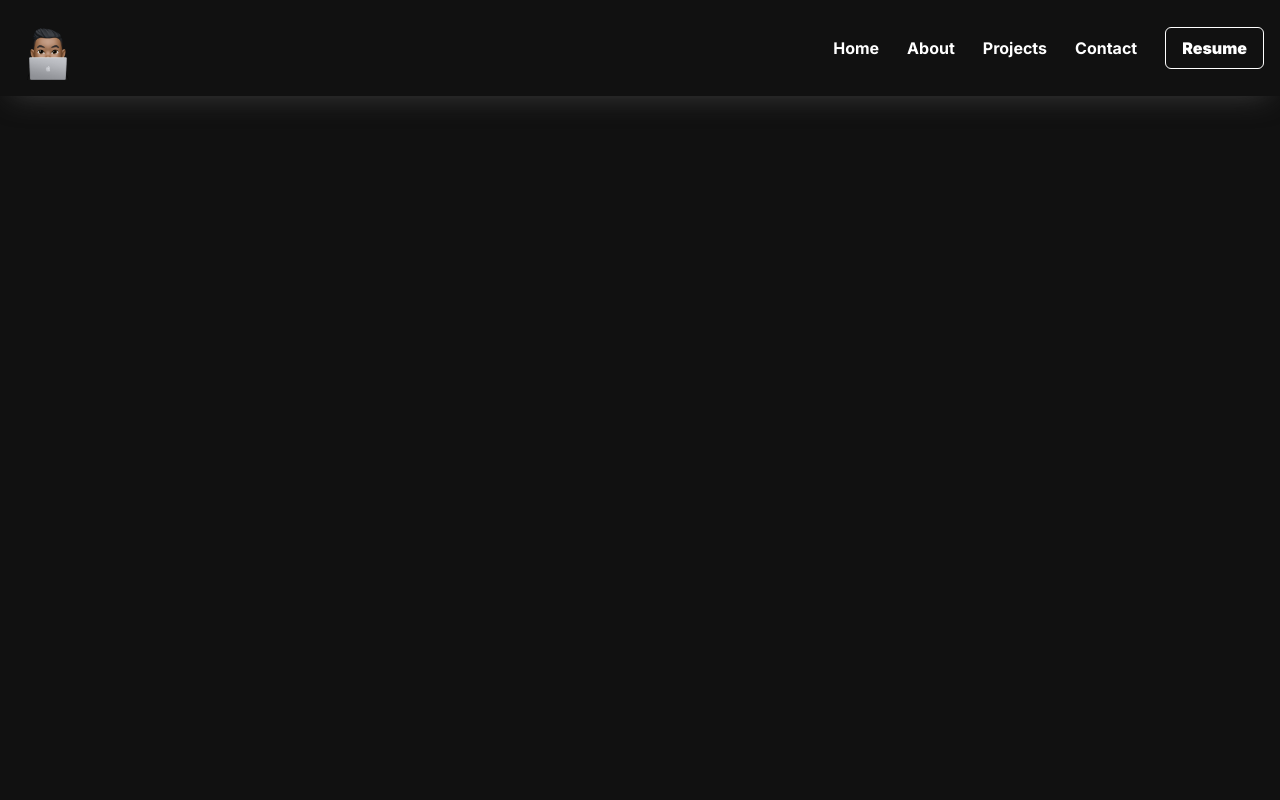
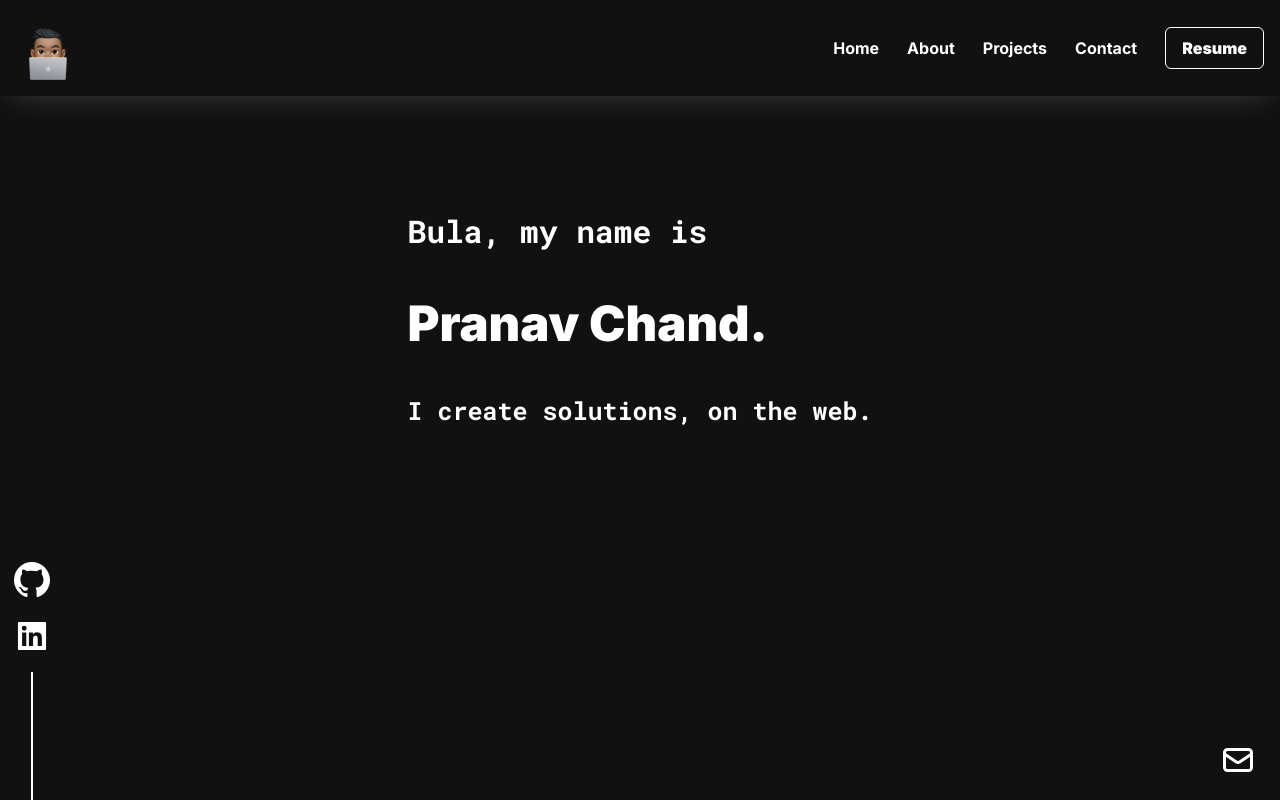
Before and after one commit to Pranav-XP/pranavtechportfolio, a Next.js app: page / in a window 1280 px wide. Built offline with nearby package versions, Linux system fonts and the light colour scheme.

Commit message:
page structure

```diff
--- /dev/null
+++ b/components/Banner.tsx
@@ -0,0 +1,36 @@
+import React from 'react'
+import {motion} from "framer-motion"
+
+const Banner = () => {
+  return (
+    <section id="home"
+    className='max-w-contentContainer mx-auto py-10
+    mdl:py-24 flex flex-col gap-4
+    lgl:gap-8 mdl:px-10 xl:px-4'>
+        <motion.h3
+        initial={{y:10,opacity:0}}
+        animate={{y:0,opacity:1}}
+        transition={{duration:0.5,delay:0.6}}
+        className='text-3xl font-bold'>
+            Bula, my name is
+        </motion.h3>
+        <motion.h1
+        initial={{y:10,opacity:0}}
+        animate={{y:0,opacity:1}}
+        transition={{duration:0.5,delay:0.7}}
+        className='font-titleFont font-black text-5xl'>
+            Pranav Chand.
+        </motion.h1>
+        <motion.span
+        initial={{y:10,opacity:0}}
+        animate={{y:0,opacity:1}}
+        transition={{duration:0.5,delay:0.8}}
+        className='font-black text-2xl'
+        >
+            I create solutions, on the web.
+        </motion.span>
+    </section>
+  )
+}
+
+export default Banner
--- /dev/null
+++ b/components/LeftSide.tsx
@@ -0,0 +1,40 @@
+import React from 'react'
+import{VscGithubInverted} from "react-icons/vsc"
+import {AiFillLinkedin} from "react-icons/ai"
+import {motion} from "framer-motion"
+
+const LeftSide = () => {
+  return (
+    <div className='w-full h-full flex flex-col items-center justify-end
+    gap-4 text-textLight'>
+        <div className='flex flex-col gap-4'>
+            <a className='w-10 h-10 text-xl bg-hoverColor
+            rounded-full inline-flex items-center justify-center cursor-pointer
+            hover:translate-x-2 transition-all duration-300'
+            href="https://github.com/Pranav-XP" target="_blank">
+                <motion.span
+                 initial={{x:-50,opacity:0}}
+                 animate={{x:0,opacity:1}}
+                 transition={{duration:0.1}}>
+                    <VscGithubInverted className="w-9 h-9"></VscGithubInverted>
+                </motion.span>
+            </a>
+
+            <a className='w-10 h-10 text-xl bg-hoverColor
+            rounded-full inline-flex items-center justify-center cursor-pointer
+            hover:translate-x-2 transition-all duration-300'
+            href="https://www.linkedin.com/in/pranav-chand-16777318b/" target="_blank">
+                <motion.span
+                initial={{x:-50,opacity:0}}
+                animate={{x:0,opacity:1}}
+                transition={{duration:0.2}}>
+                    <AiFillLinkedin className="w-9 h-9"></AiFillLinkedin>
+                </motion.span>
+            </a>
+        </div>
+        <div className='w-[2px] h-32 bg-textLight'></div>
+    </div>
+  )
+}
+
+export default LeftSide
--- a/components/Navbar.tsx
+++ b/components/Navbar.tsx
@@ -9,13 +9,13 @@ const Navbar = () => {
     <div className='w-full shadow-navbarShadow h-20 lg:h-[12vh] sticky top-0 z-50 bg-navbarColor px-4'>
         <div className='max-w-container h-full mx-auto py-1 font-titleFont flex items-center justify-between'>
             <motion.div initial={{opacity:0}} animate={{opacity:1}} transition={{duration:1}}>
-                <Image className="w-16" src={profileImg} alt="logo"/>
+                <a href="#"><Image className="w-16 hover:scale-110 duration-300" src={profileImg} alt="logo"/></a>
             </motion.div>
             <div className="hidden mdl:inline-flex items-center gap-7">
                 <ul className="flex gap-7">
                 <Link href="#home"
                 className="flex items-center -gap-1 font-bold text-textLight
-                hover:text-textBlue cursor-pointer duration-300 nav-link">
+                hover:-translate-y-1 cursor-pointer duration-300 nav-link">
                 <motion.li
                 initial={{y:-20,opacity:0}}
                 animate={{y:0,opacity:1}}
@@ -24,7 +24,7 @@ const Navbar = () => {
 
                 <Link href="#home"
                 className="flex items-center -gap-1 font-bold text-textLight
-                hover:text-textBlue cursor-pointer duration-300 nav-link">
+                hover:-translate-y-1 cursor-pointer duration-300 nav-link">
                 <motion.li
                 initial={{y:-20,opacity:0}}
                 animate={{y:0,opacity:1}}
@@ -33,7 +33,7 @@ const Navbar = () => {
 
                 <Link href="#home"
                 className="flex items-center -gap-1 font-bold text-textLight
-                hover:text-textBlue cursor-pointer duration-300 nav-link">
+                hover:-translate-y-1 cursor-pointer duration-300 nav-link">
                 <motion.li
                 initial={{y:-20,opacity:0}}
                 animate={{y:0,opacity:1}}
@@ -42,7 +42,7 @@ const Navbar = () => {
 
                 <Link href="#home"
                 className="flex items-center -gap-1 font-bold text-textLight
-                hover:text-textBlue cursor-pointer duration-300 nav-link">
+                hover:-translate-y-1 cursor-pointer duration-300 nav-link">
                 <motion.li
                 initial={{y:-20,opacity:0}}
                 animate={{y:0,opacity:1}}
--- /dev/null
+++ b/components/RightSide.tsx
@@ -0,0 +1,27 @@
+import React from 'react'
+import {motion} from 'framer-motion'
+import{HiOutlineMail} from 'react-icons/hi'
+
+const RightSide = () => {
+  return (
+    <div className='w-full h-full flex flex-col items-center justify-end
+    gap-4 text-textLight'>
+        <div className='flex flex-col gap-4 mr-5'>
+            <a className='w-10 h-10 text-xl bg-hoverColor
+            rounded-full inline-flex items-center justify-center cursor-pointer
+            hover:-translate-x-2 transition-all duration-300'
+            href="mailto:pranavchand777@gmail.com" target="_blank">
+                <motion.span
+                 initial={{x:50,opacity:0}}
+                 animate={{x:0,opacity:1}}
+                 transition={{duration:0.1}}>
+                    <HiOutlineMail className="w-9 h-9"></HiOutlineMail>
+                </motion.span>
+            </a>
+        </div>
+        <div className='w-[2px] h-50 bg-bodyColor'></div>
+    </div>
+  )
+}
+
+export default RightSide
--- a/package.json
+++ b/package.json
@@ -20,6 +20,7 @@
     "postcss": "8.4.29",
     "react": "18.2.0",
     "react-dom": "18.2.0",
+    "react-icons": "^4.11.0",
     "tailwindcss": "3.3.3",
     "typescript": "5.2.2"
   }
--- a/pages/_app.tsx
+++ b/pages/_app.tsx
@@ -1,6 +1,8 @@
 import '@/styles/globals.css'
 import type { AppProps } from 'next/app'
+import Head from 'next/head'
 
 export default function App({ Component, pageProps }: AppProps) {
+
   return <Component {...pageProps} />
 }
--- a/pages/_document.tsx
+++ b/pages/_document.tsx
@@ -3,12 +3,15 @@ import { Html, Head, Main, NextScript } from 'next/document'
 export default function Document() {
   return (
     <Html lang="en">
-      <Head>
+        <Head>
       <link rel="preconnect" href="https://fonts.googleapis.com"/>
       <link rel="preconnect" href="https://fonts.gstatic.com"/>
       <link href="https://fonts.googleapis.com/css2?family=Inter:wght@100;200;300;400;500;600;700;800;900&
                   family=Roboto+Mono:ital,wght@0,100;0,200;0,300;0,400;0,500;0,600;0,700;1,100;1,200;1,300;
                   1,400;1,500;1,600;1,700&display=swap" rel="stylesheet"/>
+      <title>Pranav Chand</title>
+      <meta name="description" content="Pranav Chand's portfolio website"/>
+      <meta name='viewport' content="width=device-width,initial-scale=1"/>
       </Head>
       <body>
         <Main />
--- a/pages/index.tsx
+++ b/pages/index.tsx
@@ -1,10 +1,23 @@
+import Banner from "@/components/Banner";
+import LeftSide from "@/components/LeftSide";
 import Navbar from "@/components/Navbar";
+import RightSide from "@/components/RightSide";
+import Head from "next/head";
 
 export default function Home() {
   return (
+
     <main className="w-full h-screen font-bodyFont bg-bodyColor text-textLight
     overflow-x-hidden overflow-y-scroll">
       <Navbar/>
+      <div className="w-full h-[88vh]
+      xl:flex items-center gap-20 justify-between">
+        <div className="hidden xl:inline-flex w-16 h-full fixed left-0 bottom-0">
+          <LeftSide></LeftSide>
+          </div>
+        <div className="h-[88vh] mx-auto p-4"><Banner></Banner></div>
+        <div className="hidden xl:inline-flex w-16 h-full fixed right-0 bottom-1"><RightSide></RightSide></div>
+      </div>
       </main>
   )
 }
--- a/tailwind.config.ts
+++ b/tailwind.config.ts
@@ -13,6 +13,14 @@ const config: Config = {
         contentContainer:"1140px",
         containerSmall:"1024px",
         containerxs:"768px",
+      },fontSize: {
+        sm: '0.8rem',
+        base: '1rem',
+        xl: '1.25rem',
+        '2xl': '1.563rem',
+        '3xl': '1.953rem',
+        '4xl': '2.441rem',
+        '5xl': '3.052rem',
       },
       screens:{
         xs:"320px",
```
Also changed, not shown: 1 other file (tests, documents, lock files or other folders).
